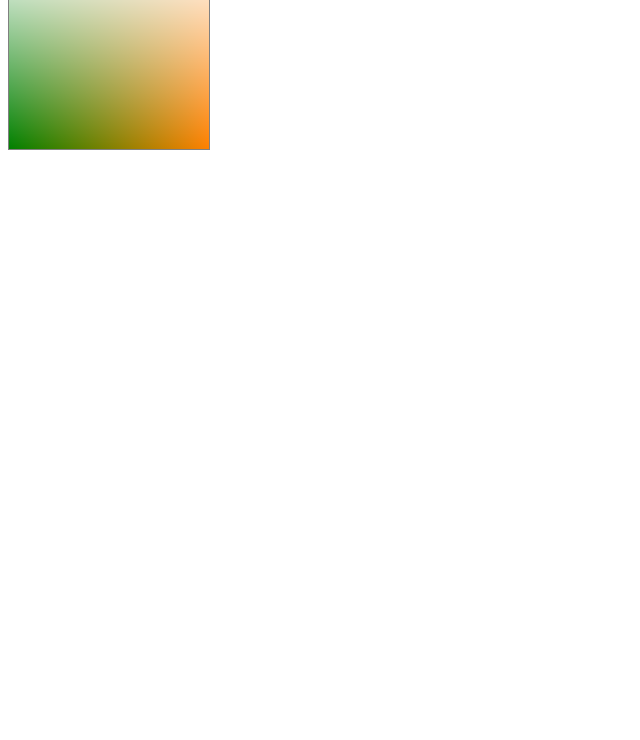
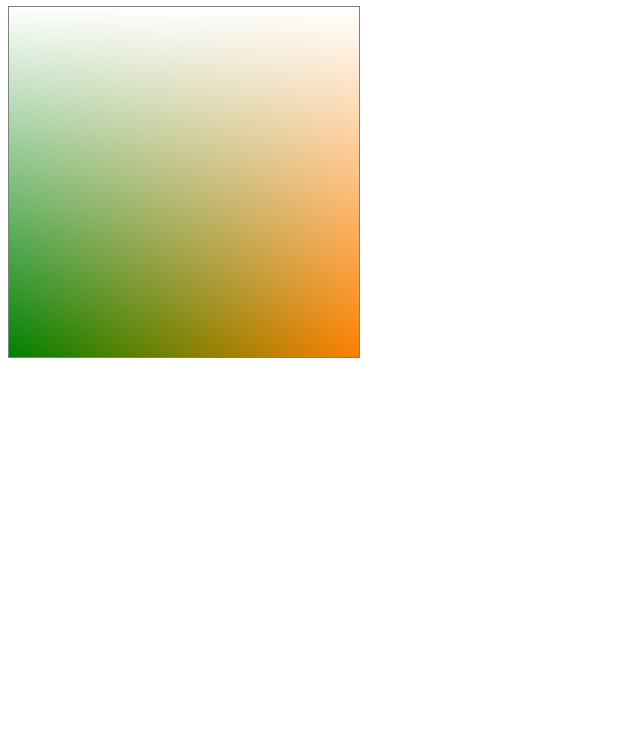
Before and after one commit to anirudh-eka/southasianism_lit_picker, a plain HTML site: page index.html in a window 1280 px wide. Shown: the part 60-800 px from the top of the page, without its empty margins (0-640 px from the left). Drawn offline with Linux system fonts and the light colour scheme.

Commit message:
create rake commands to compile sass files and simple stylesheet hierarchy

```diff
--- a/index.html
+++ b/index.html
@@ -1,21 +1,8 @@
 <html>
 <head>
-<style type="text/css">
-  #hue-grad {
-      border: 0.1px solid gray;
-      height: 200px;
-      width: 200px;
-      background: linear-gradient(to right, green, rgb(255,128, 0)); /* Standard syntax */
-  }
-
-  #sat-grad {
-    background: linear-gradient(to top,  	rgba(255,255,255, 0), rgba(255,255,255, 1)); /* Standard syntax */
-    height: 100%;
-    width: 100%;
-  }
-</style>
-
+<link rel="stylesheet" type="text/css" href="./stylesheets/main.css">
 </head>
+<h1>Explore South Asian Spirtuality</h1>
 <div id="hue-grad">
   <div id="sat-grad">
   </div>
--- /dev/null
+++ b/stylesheets/main.sass
@@ -0,0 +1,10 @@
+#hue-grad
+	border: 0.1px solid gray
+	height: 350px
+	width: 350px
+	background: linear-gradient(to right, green, rgb(255,128, 0))
+
+#sat-grad
+	background: linear-gradient(to top,  	rgba(255,255,255, 0), rgba(255,255,255, 1))
+	height: 100%
+	width: 100%
```
Also changed, not shown: stylesheets/main.css (added), 2 other files.
